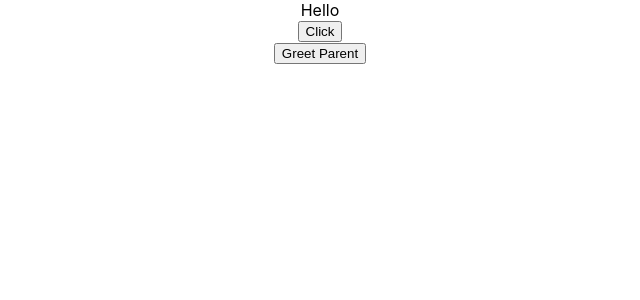
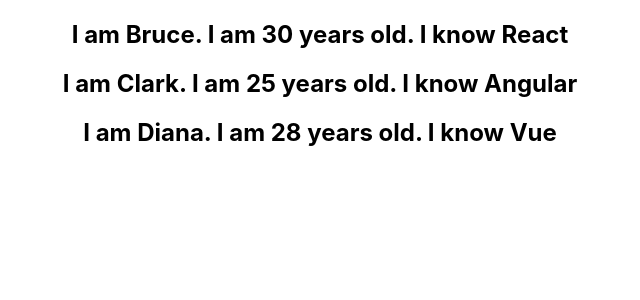
Before and after one commit to Neha-Himesh/react-hands-on, a React (Create React App) app: page / in a window 1280 px wide. Shown: the top 300 px of the page, without its empty margins (320-960 px from the left). Built offline with nearby package versions, Linux system fonts and the light colour scheme.

Commit message:
Demonstrate the lists and keys

```diff
--- a/src/App.js
+++ b/src/App.js
@@ -10,6 +10,7 @@ import FunctionClick from './components/FunctionClick';
 import ClassClick from './components/ClassClick';
 import EventBind from './components/EventBind';
 import ParentComponent from './components/ParentComponent';
+import NameList from './components/NameList';
 
 class App extends Component {
 
@@ -25,8 +26,9 @@ class App extends Component {
        <Counter /> */}
        {/* <FunctionClick />
        <ClassClick /> */}
-       <EventBind />
-       <ParentComponent />
+       {/* <EventBind />
+       <ParentComponent /> */}
+       <NameList />
       </div>
     );
   }
--- /dev/null
+++ b/src/components/NameList.js
@@ -0,0 +1,35 @@
+import React from 'react'
+import Person from './Person'
+
+function NameList() {
+    const persons = [
+        {
+            id: 1,
+            name: 'Bruce',
+            age: 30,
+            skill: 'React'
+        },
+        {
+            id: 2,
+            name: 'Clark',
+            age: 25,
+            skill: 'Angular',
+        },
+        {
+            id: 3,
+            name: 'Diana',
+            age: 28,
+            skill: 'Vue',
+        }
+    ]
+    const personList = persons.map(person=>(<Person key={person.id} person={person}/>))
+  return (
+    <div>
+       {
+        personList
+       }
+    </div>
+  )
+}
+
+export default NameList
--- /dev/null
+++ b/src/components/Person.js
@@ -0,0 +1,9 @@
+import React from 'react'
+
+function Person({person}) {
+  return (
+    <div><h2>I am {person.name}. I am {person.age} years old. I know {person.skill}</h2></div>
+  )
+}
+
+export default Person
```
